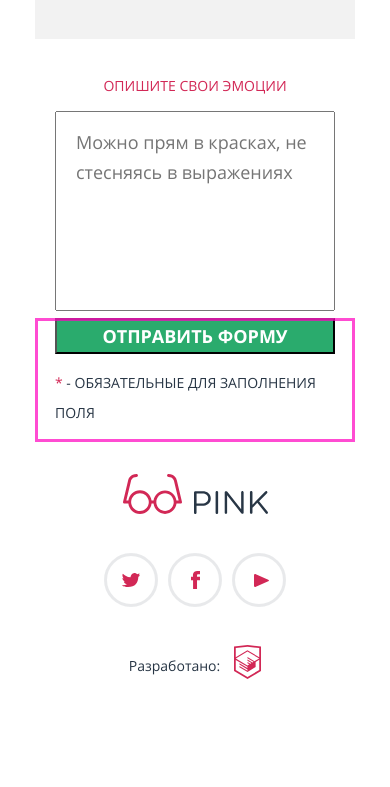
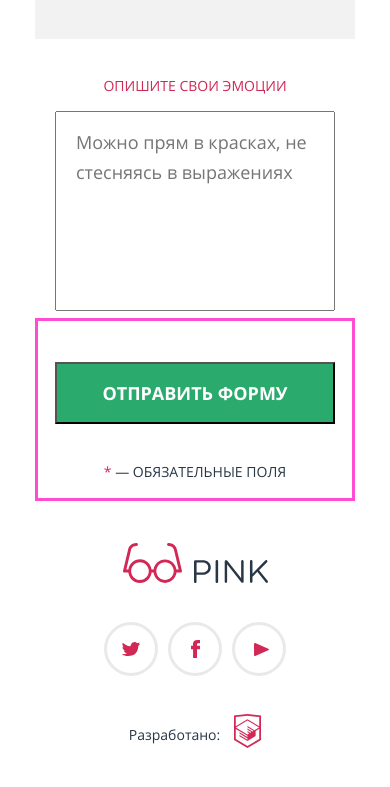
Before and after one commit to dryworts/129688-pink-23, a website: page source/form.html in a window 390 px wide. Shown: the part 2180-2967 px from the top of the page. Before the commit the page ends 2906 px from the top, so only its background shows below. Drawn offline with nearby package versions, Linux system fonts and the light colour scheme; files that its build step writes are made by us from their sources; files whose address does not match are found by name; a web font is replaced by a local one.

Commit message:
module5-task2-mobile

```diff
--- a/source/form.html
+++ b/source/form.html
@@ -210,7 +210,7 @@
 
         <div class="form__button positioner">
           <button class="form__button-item" type="submit">Отправить форму</button>
-          <p class="form__button-description"><span class="form__button-pinkish">*</span> - Обязательные для заполнения поля</p>
+          <p class="form__button-description"><span class="form__button-pinkish">*</span> &mdash; Обязательные <span class="form__button-break">для заполнения</span> поля</p>
         </div>
 
 
--- a/source/less/blocks/form.less
+++ b/source/less/blocks/form.less
@@ -87,6 +87,9 @@
   text-transform: uppercase;
   color: @white;
   background-color: @green;
+  margin-top: 44px;
+  padding: 14px 0;
+  margin-bottom: 19px;
 }
 
 .form__button-pinkish {
@@ -100,6 +103,7 @@
   align-items: center;
   text-transform: uppercase;
   color: @basic-font;
+  text-align: center;
 }
 
 .form__full-name {
@@ -218,3 +222,11 @@
 .form__title-break {
   display: none;
 }
+
+.form__button-break {
+  display: none;
+
+  @media (min-width: @tablet-width) {
+    display: inline;
+  }
+}
--- a/source/less/blocks/page-footer.less
+++ b/source/less/blocks/page-footer.less
@@ -21,7 +21,7 @@
   flex-direction: row;
   flex-wrap: nowrap;
   justify-content: center;
-  margin-top: 32px;
+  margin-top: 42px;
 }
 
 .page-footer__copyright {
```
